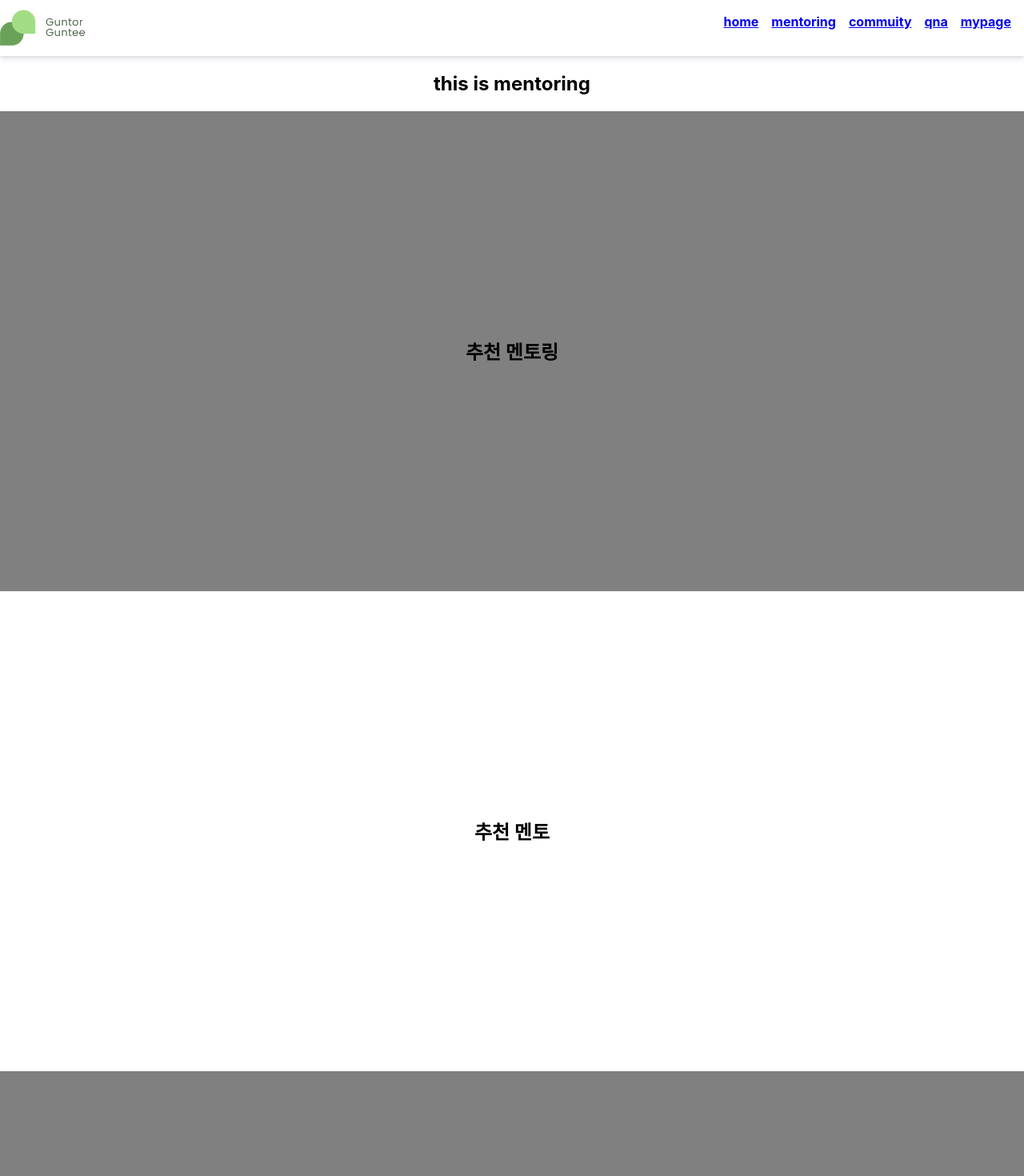
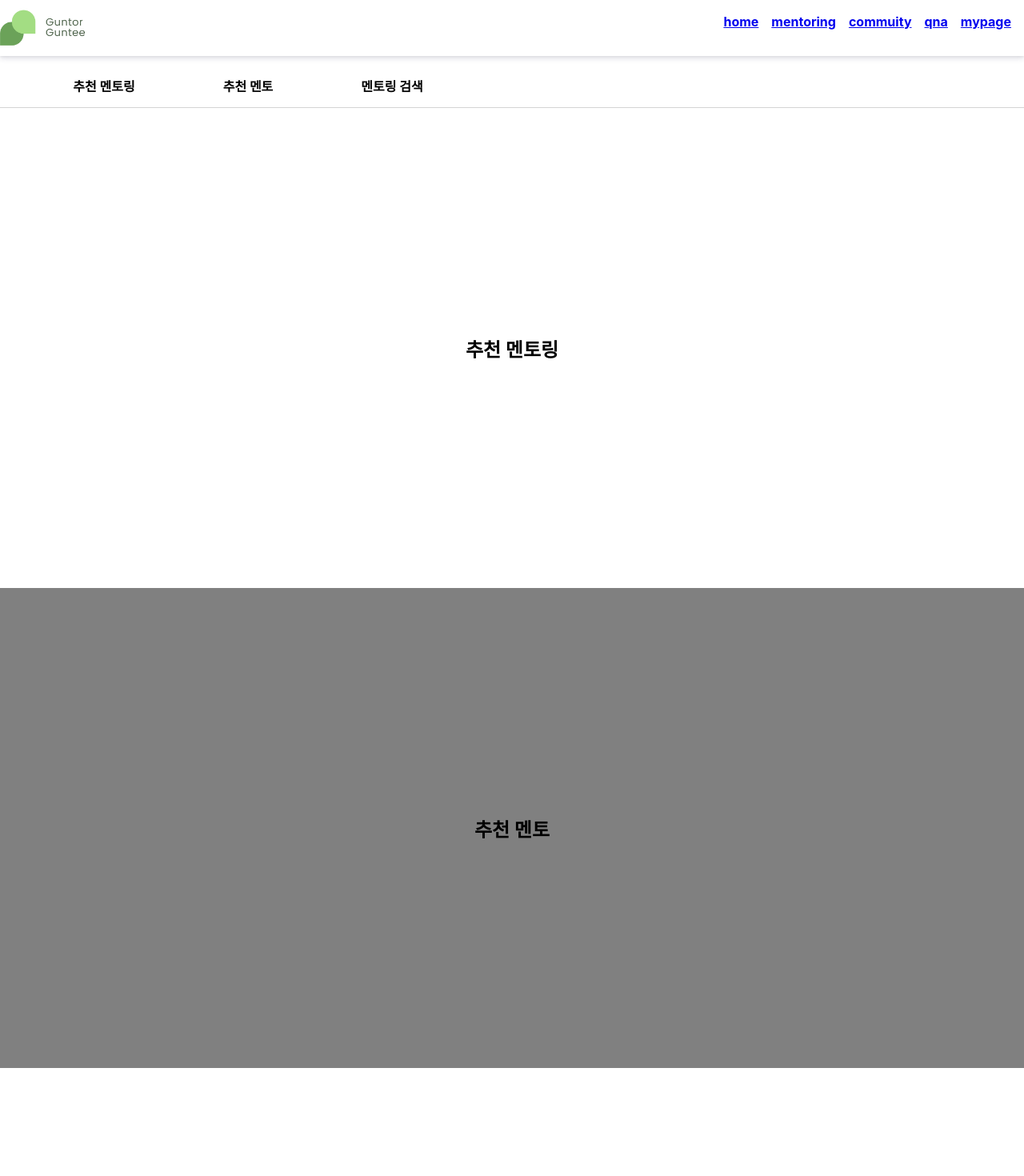
Before and after one commit to osamhack2021/web_ArmyMentoring_TeamName, a React (Create React App) app in the folder frontend/army_mentoring/: page /mentoring in a window 1280 px wide. Shown: the top 1470 px of the page at 80% size. Built offline with nearby package versions, Linux system fonts and the light colour scheme.

Commit message:
[feature, update] : #003 feature 생성 및 개발 <description> #003 이슈의 페이지 서브 메뉴바 feature를 생성하고 기본 내용과 스타일 지정, 바로가기 기능 추가

```diff
--- a/frontend/army_mentoring/src/components/Routes/Mentoring.js
+++ b/frontend/army_mentoring/src/components/Routes/Mentoring.js
@@ -6,17 +6,23 @@ function Mentoring(){
 
     return (
         <div>
-            <h2>this is mentoring</h2>
+            <div className="subnavbar">
+                <ul>
+                    <li><a href="#sgstmentoring">추천 멘토링</a></li>
+                    <li><a href="#sgstmentor">추천 멘토</a></li>
+                    <li><a href="#srchmentoring">멘토링 검색</a></li>
+                </ul>
+            </div>
 
-            <div className="section">
+            <div className="section" id="sgstmentoring">
                 <h2>추천 멘토링</h2>
             </div>
 
-            <div className="section">
+            <div className="section" id="sgstmentor">
                 <h2>추천 멘토</h2>
             </div>
 
-            <div className="section">
+            <div className="section" id="srchmentoring">
                 <h2>멘토링 검색</h2>
             </div>
         </div>
--- a/frontend/army_mentoring/src/components/Routes/Mentoring.scss
+++ b/frontend/army_mentoring/src/components/Routes/Mentoring.scss
@@ -1,3 +1,5 @@
+$gray3 :#D4D4D4;
+
 .section{
     display:flex;
     flex-direction: column;
@@ -8,6 +10,27 @@
     justify-content: center;
 }
 
-.section:nth-child(2n-1){
+.section:nth-child(2n){
     background-color: white;
 }
+
+.subnavbar{
+    ul{
+        list-style-type: none;
+        display:flex;
+        flex-direction: row;
+        justify-content: flex-start;
+        border-bottom: 1px solid $gray3;
+        margin:0px;
+    }
+    li{
+        display:inline-block;
+        width:150px;
+        padding:15px;
+    }
+    a{
+        text-decoration: none;
+        color: black;
+        font-weight: bold;
+    }
+}
```
